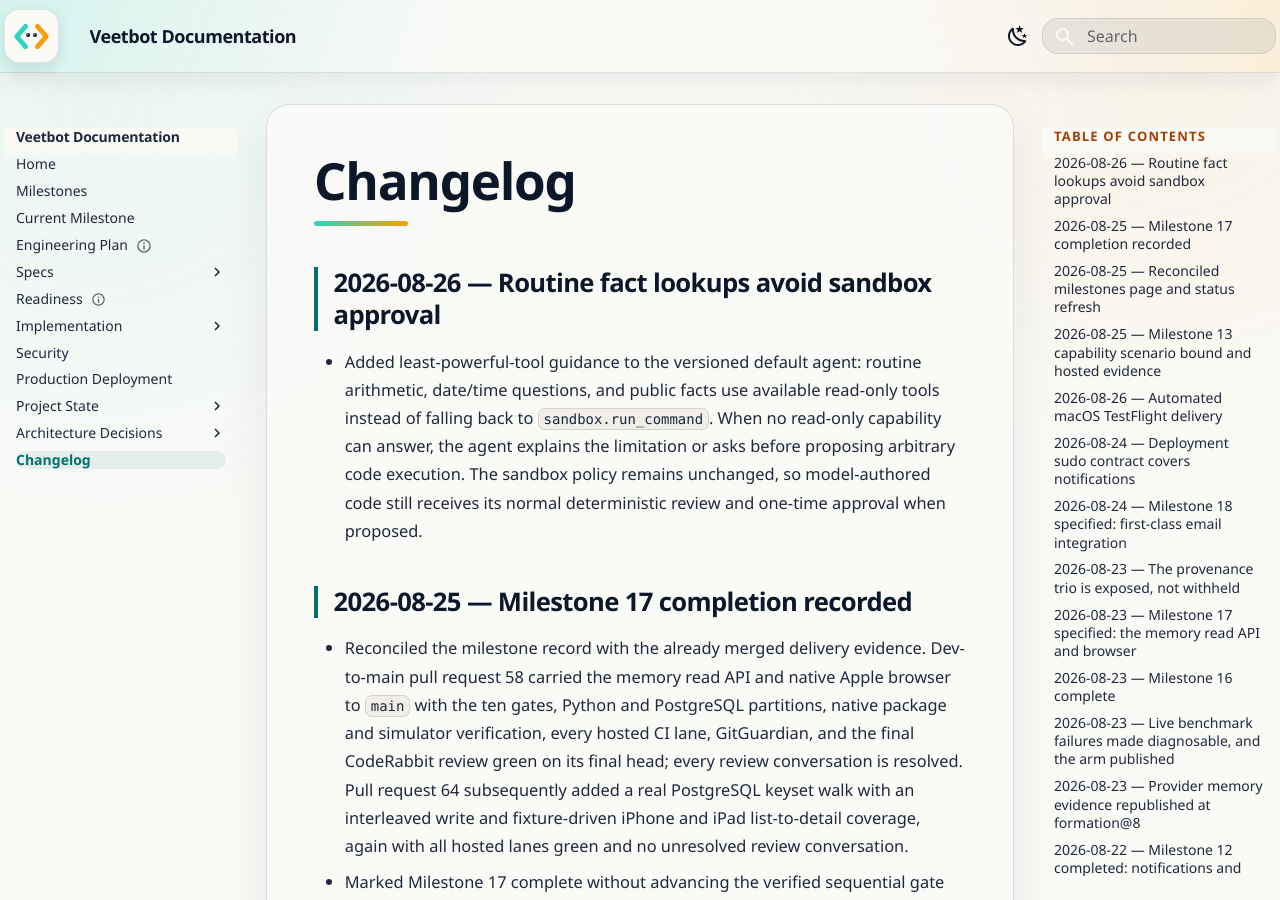
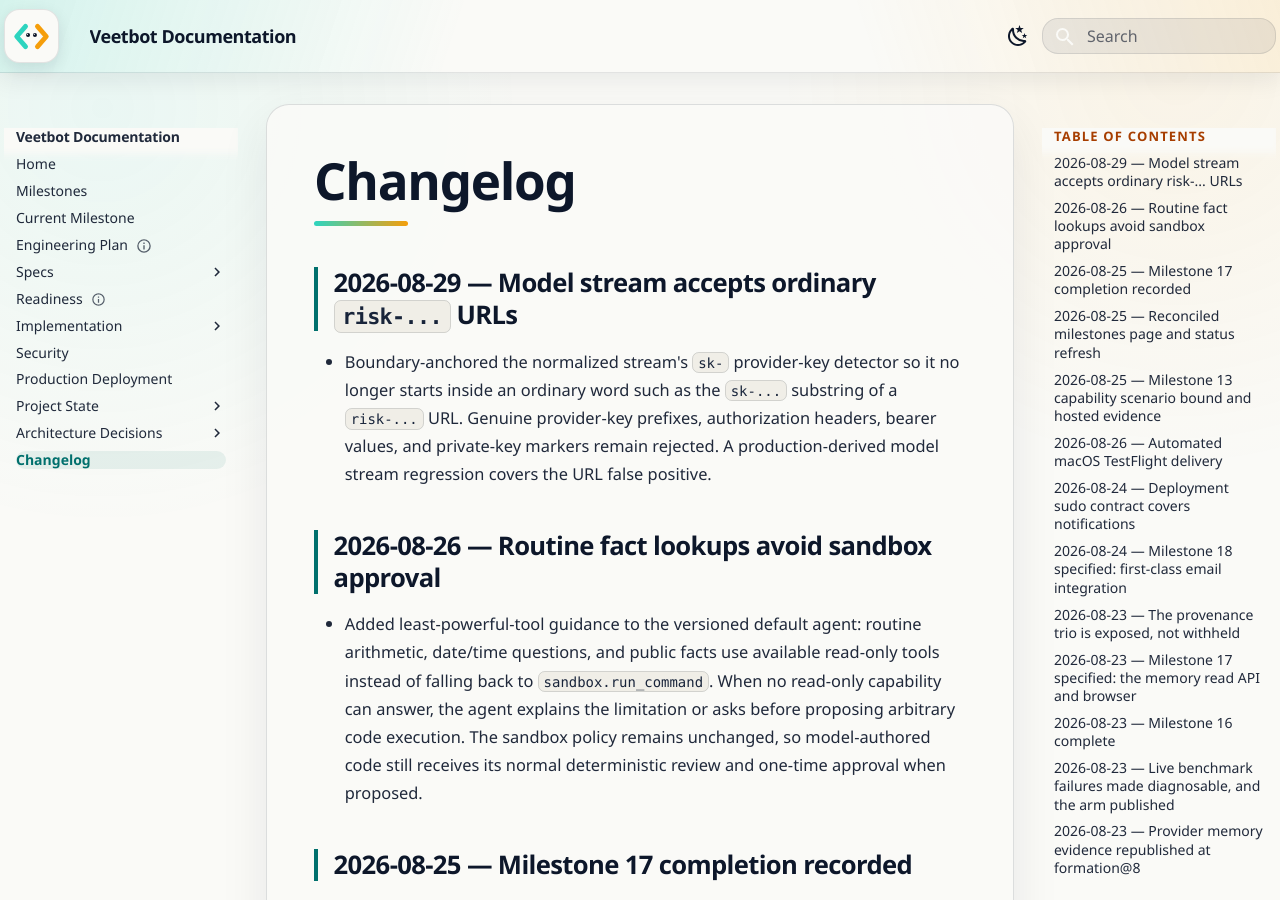
Before and after one commit to avitus/veetbot, an MkDocs documentation site: the page built from docs/changelog.md, in a window 1280 px wide and 900 px high. Built offline with MkDocs 1.6.1 and Material for MkDocs 9.7.7, drawn with Linux system fonts in a browser that asks for light colours.

Commit message:
fix: boundary-anchor provider key detection
Reading-Lane: A

```diff
--- a/docs/changelog.md
+++ b/docs/changelog.md
@@ -3,6 +3,14 @@ title: Changelog
 ---
 
 # Changelog
+
+## 2026-08-29 — Model stream accepts ordinary `risk-...` URLs
+
+- Boundary-anchored the normalized stream's `sk-` provider-key detector so it
+  no longer starts inside an ordinary word such as the `sk-...` substring of a
+  `risk-...` URL. Genuine provider-key prefixes, authorization headers, bearer
+  values, and private-key markers remain rejected. A production-derived model
+  stream regression covers the URL false positive.
 
 ## 2026-08-26 — Routine fact lookups avoid sandbox approval
 
```
Also changed, not shown: 2 other files.
